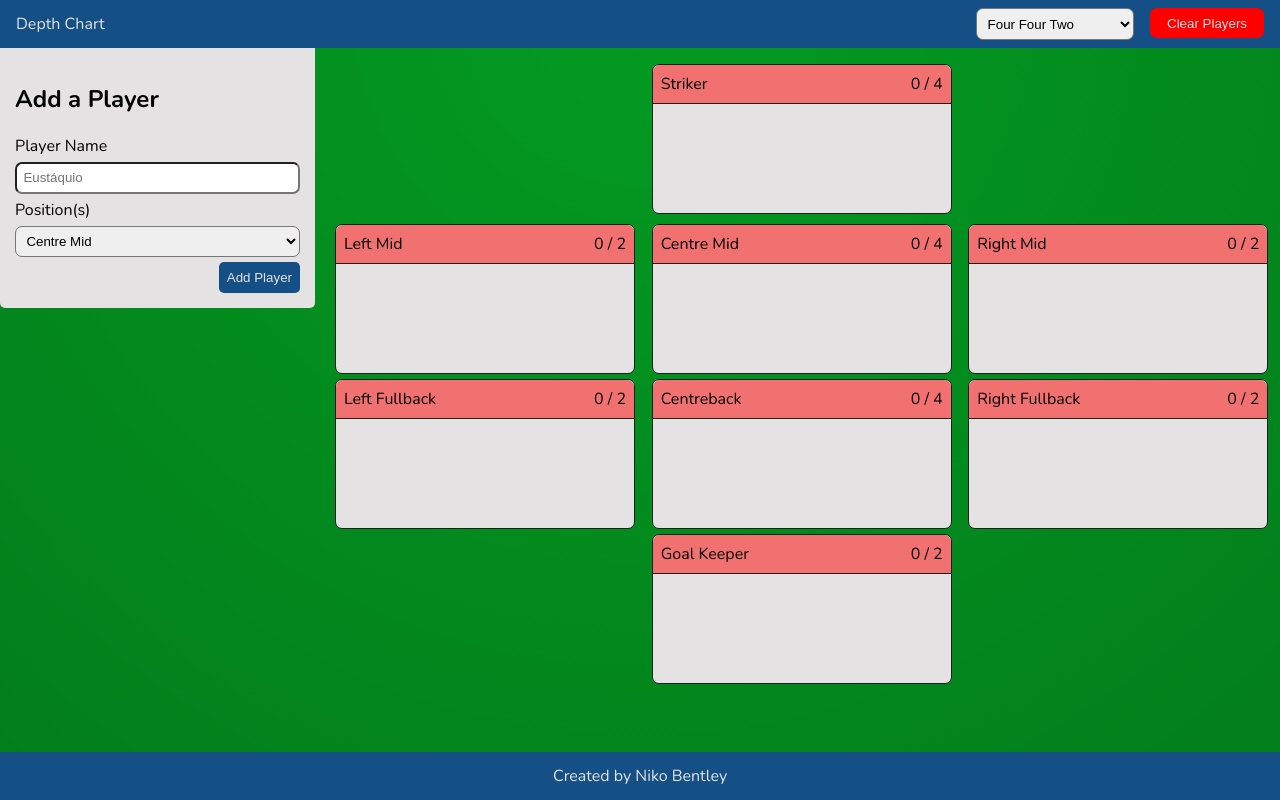
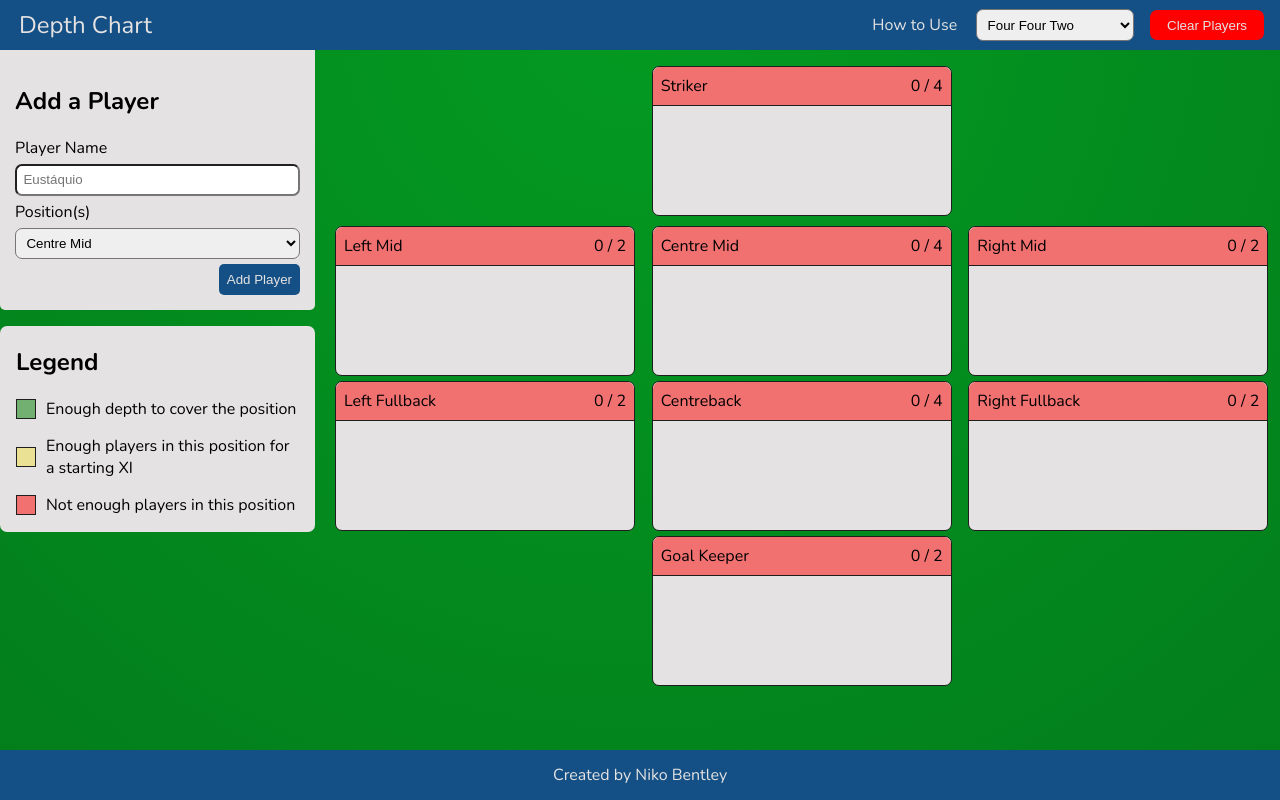
Before and after one commit to MapleThunder/depth-chart-sv, a SvelteKit app: page / in a window 1280 px wide. Built offline with nearby package versions, Linux system fonts and the light colour scheme.

Commit message:
Aded a legend to the main page and the start of a how to page

```diff
--- a/src/routes/+layout.svelte
+++ b/src/routes/+layout.svelte
@@ -12,9 +12,10 @@
 
 <header>
 	<div class="header-content">
-		Depth Chart
+		<a class="home-link" href="/">Depth Chart</a>
 
 		<div class="header-controls">
+			<a href="/how-to-use" class="help-link">How to Use</a>
 			<div class="formation-selection">
 				<select bind:value={$formation}>
 					{#each formationOptions as option}
@@ -41,7 +42,7 @@
 	footer {
 		width: 100%;
 		height: 3rem;
-		min-height: 40px;
+		min-height: 50px;
 		color: var(--text-light);
 		background-color: var(--primary);
 	}
@@ -56,10 +57,12 @@
 		padding: 0 var(--side);
 		margin: 0 auto;
 		flex-shrink: 0;
+		color: var(--white);
 	}
 	.header-controls {
 		display: flex;
 		gap: 1rem;
+		align-items: center;
 	}
 	.formation-selection {
 		display: flex;
@@ -69,6 +72,20 @@
 	select {
 		padding: 0.4rem;
 		border-radius: var(--border-radius);
+	}
+
+	a {
+		color: var(--text-light);
+		text-decoration: none;
+		border: 3px solid transparent;
+	}
+	a:hover,
+	a:focus {
+		border-bottom: 3px solid var(--accent);
+	}
+
+	a.home-link {
+		font-size: 1.5rem;
 	}
 
 	button#clear-btn {
--- a/src/routes/+page.svelte
+++ b/src/routes/+page.svelte
@@ -3,13 +3,17 @@
 	import { formation } from "$lib/stores/formation_store";
 	import { getPositionsForFormation, Position, type PositionData } from "$lib/positions";
 	import PositionBox from "./PositionBox.svelte";
+	import Legend from "./Legend.svelte";
 
 	let positions: PositionData[];
 	$: $formation, (positions = getPositionsForFormation($formation));
 </script>
 
-<div class="content">
-	<PlayerEntryForm />
+<div id="content">
+	<div id="left-column">
+		<PlayerEntryForm />
+		<Legend />
+	</div>
 
 	<div class="position-boxes">
 		{#each positions as positionData}
@@ -19,12 +23,18 @@
 </div>
 
 <style>
-	.content {
+	div#content {
 		display: grid;
 		grid-template-columns: 1fr 3fr;
 		gap: 20px;
 		margin: 0 auto;
 		max-width: var(--column);
+	}
+
+	div#left-column {
+		display: flex;
+		flex-direction: column;
+		gap: 1rem;
 	}
 
 	.position-boxes {
--- /dev/null
+++ b/src/routes/Legend.svelte
@@ -0,0 +1,51 @@
+<script lang="ts">
+	const levels = [
+		{ colour: "green-50", text: "Enough depth to cover the position" },
+		{ colour: "yellow-50", text: "Enough players in this position for a starting XI" },
+		{ colour: "red-50", text: "Not enough players in this position" },
+	];
+</script>
+
+<div id="legend">
+	<h2>Legend</h2>
+	<div id="colour-explanation">
+		{#each levels as level}
+			<div class="row">
+				<div class="colour-box" style:background-color={`var(--${level.colour})`}></div>
+				<div class="explanation"><p>{level.text}</p></div>
+			</div>
+		{/each}
+	</div>
+</div>
+
+<style>
+	div#legend {
+		background-color: var(--paper);
+		border-radius: var(--border-radius);
+		padding: 0 1rem 1rem 1rem;
+	}
+
+	div#colour-explanation {
+		display: flex;
+		flex-direction: column;
+		gap: 15px;
+	}
+
+	div.row {
+		width: 100%;
+		display: flex;
+		gap: 10px;
+		align-items: center;
+	}
+	div.colour-box {
+		min-height: 20px;
+		max-height: 20px;
+		min-width: 20px;
+		max-width: 20px;
+		border: 1px solid var(--black);
+	}
+
+	p {
+		margin: 0;
+	}
+</style>
--- /dev/null
+++ b/src/routes/how-to-use/+page.svelte
@@ -0,0 +1,3 @@
+<h1>How To Use The Site</h1>
+
+<p>Coming soon!</p>
--- a/src/styles.css
+++ b/src/styles.css
@@ -17,25 +17,30 @@ html {
 	--black: hsl(0, 2%, 12%);
 	--white: hsl(0, 2%, 89%);
 	--red: hsl(0, 100%, 50%);
+	--red-50: hsl(0, 100%, 50%, 0.5);
 	--red-dark: hsl(0, 100%, 40%);
 	--paper: hsl(0, 2%, 89%);
 	--yellow: hsl(54, 87%, 62%);
+	--yellow-50: hsl(54, 87%, 62%, 0.5);
+	--green: hsl(120, 100%, 25%);
+	--green-50: hsl(120, 100%, 25%, 0.5);
 
 	/* Uses */
 	--accent: var(--yellow);
 	--primary: var(--blue);
-	--drag-highlight: hsl(54, 87%, 62%, 0.4);
+	--drag-highlight: var(--yellow-50);
 	--text-light: var(--white);
 	--text-dark: var(--black);
 	--error: var(--red);
-	--depth-bad: hsl(0, 100%, 50%, 0.5);
-	--depth-okay: hsl(54, 87%, 62%, 0.5);
-	--depth-good: hsl(120, 100%, 25%, 0.5);
+	--link-highlight: var(--yellow-50);
+	--depth-bad: var(--red-50);
+	--depth-okay: var(--yellow-50);
+	--depth-good: var(--green-50);
 
 	--column: 80rem;
 	--side: 1rem;
 	--border: 1px solid var(--black);
-	--debug-border: 1px dashed red;
+	--debug-border: 1px dashed var(--red);
 	--border-radius: 7px;
 	--font-family: Nunito, Verdana, Geneva, Tahoma, sans-serif;
 
```
